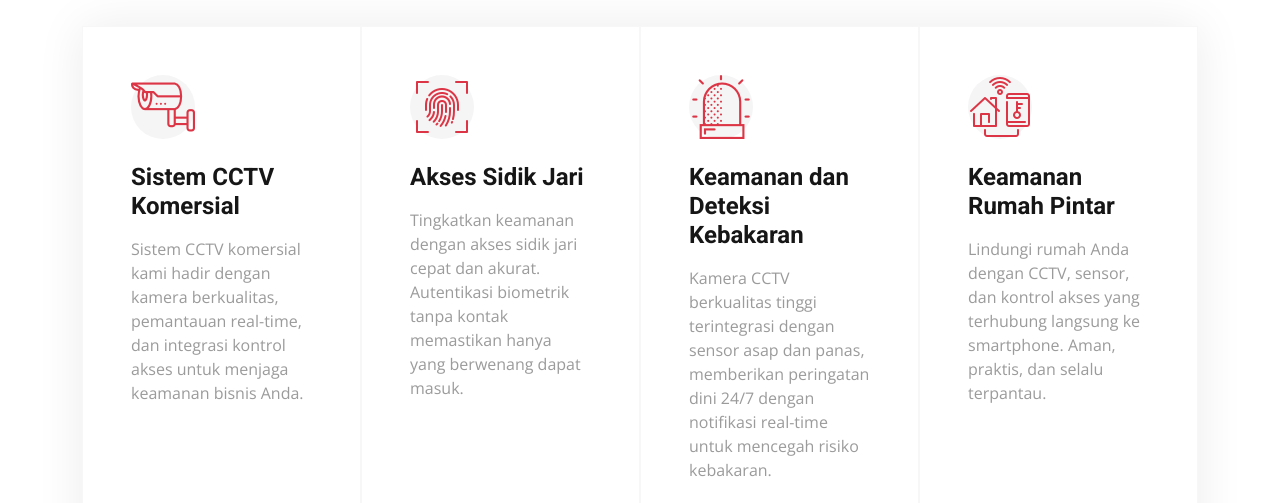
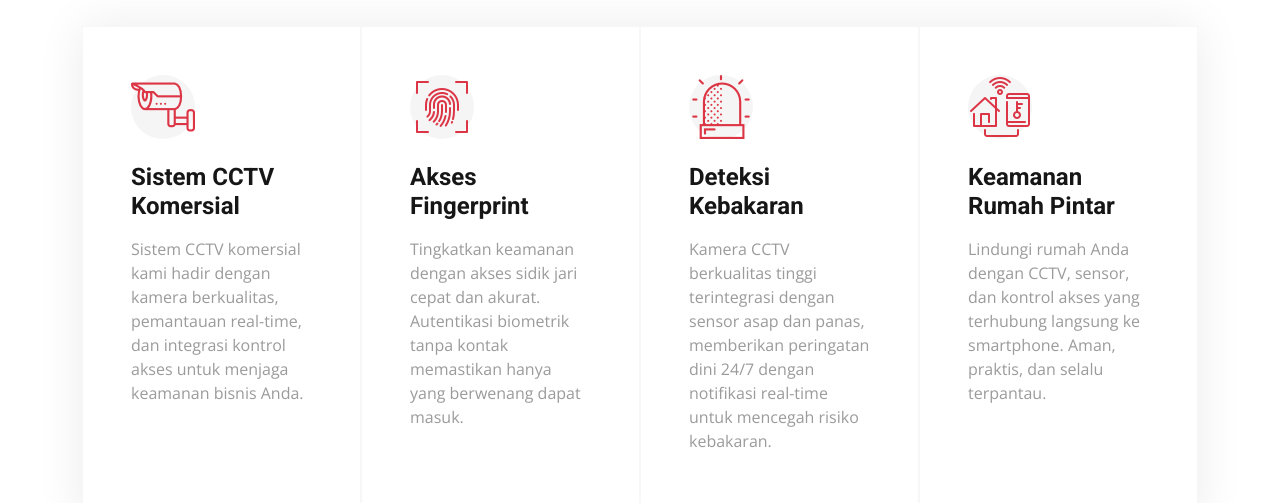
Before and after one commit to NBFiidly/Jasa-Pasang-CCTV-Tugas-WEB-1, a plain HTML site: page service.html in a window 1280 px wide. Shown: the part 594-1097 px from the top of the page. Drawn offline with nearby package versions, Linux system fonts and the light colour scheme.

Commit message:
update 6.1

```diff
--- a/service.html
+++ b/service.html
@@ -157,7 +157,7 @@
               >
                 <img class="img-fluid" src="img/icon/icon-8.png" alt="Icon" />
               </div>
-              <h4 class="mb-3">Akses Sidik Jari</h4>
+              <h4 class="mb-3">Akses Fingerprint</h4>
               <p class="mb-4">
                 Tingkatkan keamanan dengan akses sidik jari cepat dan akurat.
                 Autentikasi biometrik tanpa kontak memastikan hanya yang
@@ -173,7 +173,7 @@
               >
                 <img class="img-fluid" src="img/icon/icon-9.png" alt="Icon" />
               </div>
-              <h4 class="mb-3">Keamanan dan Deteksi Kebakaran</h4>
+              <h4 class="mb-3">Deteksi Kebakaran</h4>
               <p class="mb-4">
                 Kamera CCTV berkualitas tinggi terintegrasi dengan sensor asap
                 dan panas, memberikan peringatan dini 24/7 dengan notifikasi
```
